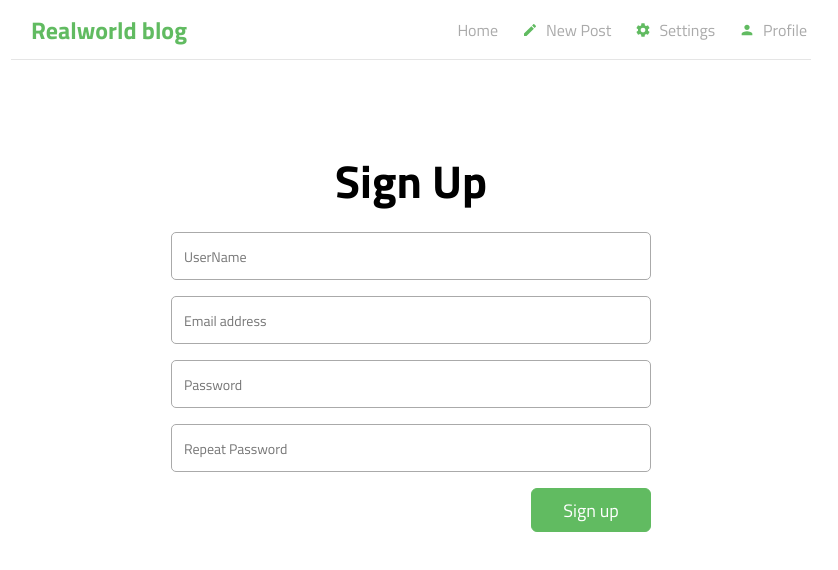
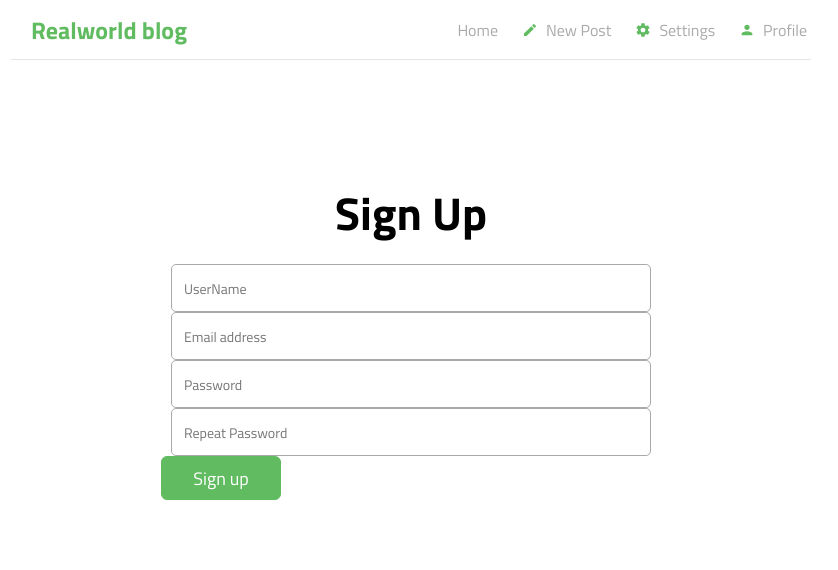
Before and after one commit to rust4work/blog-platform, a React (Vite) app: page /sign-up in a window 1280 px wide. Shown: the top 570 px of the page, without its empty margins (229-1067 px from the left). Built offline with nearby package versions, Linux system fonts and the light colour scheme.

Commit message:
login and signup comps fully functioning

```diff
--- a/src/App.jsx
+++ b/src/App.jsx
@@ -33,7 +33,7 @@ const router = createBrowserRouter(
       <Route path="article/:slug" element={<SinglePost />} />
 
       <Route
-        path="profile"
+        path="profile-page"
         element={
           isAuthenticated ? <ProfilePage /> : <Navigate to="/sign-in" replace />
         }
--- a/src/components/BannerUserInfo.jsx
+++ b/src/components/BannerUserInfo.jsx
@@ -3,14 +3,23 @@ import Typography from "./helpers/Typography";
 import Button from "./helpers/Button";
 import Checkers from "../assets/pics/Checkers.svg";
 
-function BannerUserInfo() {
+function BannerUserInfo({ user }) {
+  if (!user) return null;
   return (
     <div className="userinfo--container">
-      <img src={Checkers} alt="" />
+      {user.image ? (
+        <img src={user.image} alt={user.username} />
+      ) : (
+        <div className="default-avatar">👤</div>
+      )}
+
       <Typography variant="h2" color="white">
-        eni9mu5
+        {user.username}
       </Typography>
-      <Button variant="secondaryLarge">text</Button>
+
+      <p style={{ color: "white" }}>{user.bio || "No bio yet"}</p>
+
+      <Button variant="secondaryLarge">Edit Profile</Button>
     </div>
   );
 }
--- a/src/components/helpers/NavBarFrame.jsx
+++ b/src/components/helpers/NavBarFrame.jsx
@@ -33,7 +33,7 @@ function NavBarFrame() {
         </NavLink>
 
         <NavLink
-          to="/profile"
+          to="/profile-page"
           className={({ isActive }) => (isActive ? "active" : "")}
         >
           <Tab icon={ProfileIcon}>Profile</Tab>
--- a/src/pages/ProfilePage.jsx
+++ b/src/pages/ProfilePage.jsx
@@ -1,14 +1,50 @@
-import React from "react";
+import React, { useEffect, useState } from "react";
 import BannerUserInfo from "../components/BannerUserInfo";
 import Tab from "../components/helpers/Tab";
 import Sidebar from "../components/helpers/Sidebar";
-import { NavLink } from "react-router";
+import { NavLink } from "react-router-dom";
 
 function ProfilePage() {
+  const [user, setUser] = useState(null); // сюда сохраним данные пользователя
+  const [loading, setLoading] = useState(true);
+  const [error, setError] = useState("");
+
+  useEffect(() => {
+    const token = localStorage.getItem("token"); // берём токен из localStorage
+    if (!token) {
+      setError("No token found, please log in");
+      setLoading(false);
+      return;
+    }
+
+    fetch("https://realworld.habsida.net/api/user", {
+      method: "GET",
+      headers: {
+        "Content-Type": "application/json",
+        Authorization: `Token ${token}`, // отправляем токен
+      },
+    })
+      .then(async (res) => {
+        const data = await res.json();
+        if (!res.ok) {
+          throw new Error(data.errors?.body?.[0] || "Failed to fetch user");
+        }
+        setUser(data.user); // сохраняем данные пользователя
+        setLoading(false);
+      })
+      .catch((err) => {
+        console.error(err);
+        setError(err.message);
+        setLoading(false);
+      });
+  }, []);
+
+  if (loading) return <div>Loading...</div>;
+  if (error) return <div style={{ color: "red" }}>{error}</div>;
+
   return (
     <div>
-      <BannerUserInfo></BannerUserInfo>
-
+      <BannerUserInfo user={user} /> {/* передаём данные пользователя */}
       <div className="feeds">
         <NavLink to="/yourfeed">
           <Tab>Your feed</Tab>
@@ -17,7 +53,8 @@ function ProfilePage() {
           <Tab>Not your feed</Tab>
         </NavLink>
       </div>
-      <Sidebar></Sidebar>
+      <Sidebar />
+      {/* Пример рендера username, bio, email */}
     </div>
   );
 }
--- a/src/pages/SignIn.jsx
+++ b/src/pages/SignIn.jsx
@@ -14,33 +14,36 @@ function SignIn() {
   const [loginError, setLoginError] = useState("");
   const navigate = useNavigate();
 
-  const onSubmit = (data) => {
-    setLoginError(""); // сброс ошибки перед новым запросом
+  const onSubmit = async (data) => {
+    setLoginError(""); // сброс ошибки
 
-    fetch("/api/users/login", {
+    try {
+      const res = await fetch("https://realworld.habsida.net/api/users/login", {
         method: "POST",
         headers: { "Content-Type": "application/json" },
         body: JSON.stringify({
           user: {
-          email: data.username,
+            email: data.email,
             password: data.password,
           },
         }),
-    })
-      .then(async (res) => {
+      });
+
+      const result = await res.json();
+
       if (!res.ok) {
-          const text = await res.text(); // читаем как текст, а не json
-          throw new Error(text || "User not found");
+        throw new Error(result.errors?.body?.[0] || "Login failed");
       }
-        return res.json(); // только если статус 2xx
-      })
-      .then((result) => {
+
       console.log("Login success:", result.user);
-      })
-      .catch((err) => {
-        console.error(err);
+
+      // например, сохраняем токен:
+      localStorage.setItem("token", result.user.token);
+      navigate("/profile-page");
+    } catch (err) {
+      console.error("Ошибка входа:", err.message);
       setLoginError(err.message);
-      });
+    }
   };
 
   return (
@@ -54,7 +57,7 @@ function SignIn() {
         placeholderText="Email"
         width="480px"
         height="48px"
-        {...register("username", { required: "Email is required" })}
+        {...register("email", { required: "Email is required" })}
       />
       {errors.username && (
         <span style={{ color: "red" }}>{errors.username.message}</span>
--- a/src/pages/SignUpPage.jsx
+++ b/src/pages/SignUpPage.jsx
@@ -1,19 +1,103 @@
 import React from "react";
+import { useForm } from "react-hook-form";
 import Typography from "../components/helpers/Typography";
 import Input from "../components/helpers/Input";
 import Button from "../components/helpers/Button";
 
 function SignUpPage() {
+  const {
+    register,
+    handleSubmit,
+    watch,
+    formState: { errors, isSubmitting },
+  } = useForm();
+
+  const onSubmit = async (data) => {
+    try {
+      const res = await fetch("https://realworld.habsida.net/api/users", {
+        method: "POST",
+        headers: { "Content-Type": "application/json" },
+        body: JSON.stringify({
+          user: {
+            username: data.username,
+            email: data.email,
+            password: data.password,
+          },
+        }),
+      });
+
+      if (!res.ok) {
+        const errData = await res.json();
+        console.error("Ошибка API:", errData);
+        throw new Error("Ошибка при регистрации");
+      }
+
+      const result = await res.json();
+      console.log("Успех:", result);
+    } catch (err) {
+      console.error(err.message);
+    }
+  };
+
   return (
     <div className="signup--wrapper">
       <Typography variant="h1">Sign Up</Typography>
-      <Input placeholderText="UserName" width="480px" height="48px" />
-      <Input placeholderText="Email address" width="480px" height="48px" />
-      <Input placeholderText="Password" width="480px" height="48px" />
-      <Input placeholderText="Repeat Password" width="480px" height="48px" />
-      <Button variant="primary-large" withIcon={false}>
-        Sign up
-      </Button>
+
+      <form onSubmit={handleSubmit(onSubmit)}>
+        <Input
+          placeholderText="UserName"
+          width="480px"
+          height="48px"
+          {...register("username", { required: "Введите имя пользователя" })}
+        />
+        {errors.username && <p>{errors.username.message}</p>}
+
+        <Input
+          placeholderText="Email address"
+          width="480px"
+          height="48px"
+          {...register("email", {
+            required: "Введите email",
+            pattern: {
+              value: /^[^\s@]+@[^\s@]+\.[^\s@]+$/,
+              message: "Некорректный email",
+            },
+          })}
+        />
+        {errors.email && <p>{errors.email.message}</p>}
+
+        <Input
+          placeholderText="Password"
+          type="password"
+          width="480px"
+          height="48px"
+          {...register("password", {
+            required: "Введите пароль",
+            minLength: { value: 6, message: "Минимум 6 символов" },
+          })}
+        />
+        {errors.password && <p>{errors.password.message}</p>}
+
+        <Input
+          placeholderText="Repeat Password"
+          type="password"
+          width="480px"
+          height="48px"
+          {...register("repeatPassword", {
+            validate: (value) =>
+              value === watch("password") || "Пароли не совпадают",
+          })}
+        />
+        {errors.repeatPassword && <p>{errors.repeatPassword.message}</p>}
+
+        <Button
+          variant="primary-large"
+          withIcon={false}
+          disabled={isSubmitting}
+        >
+          {isSubmitting ? "Loading..." : "Sign up"}
+        </Button>
+      </form>
     </div>
   );
 }
```
Lines whose indentation alone changed are shown as unchanged.
